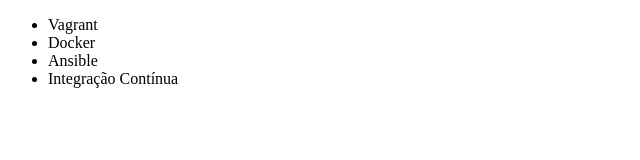
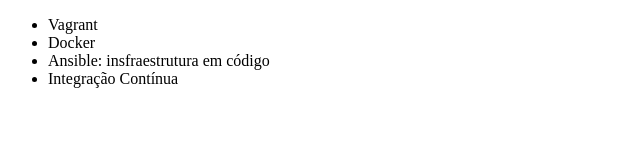
Before and after one commit to isakawamoto/alura-git, a plain HTML site: page index.html in a window 1280 px wide. Shown: the whole page, without its empty margins (0-640 px from the left). Drawn offline with Linux system fonts and the light colour scheme.

Commit message:
alteração do nome da Ansible

```diff
--- a/index.html
+++ b/index.html
@@ -8,7 +8,7 @@
     <ul>
         <li>Vagrant</li>
         <li>Docker</li>
-        <li>Ansible</li>
+        <li>Ansible: insfraestrutura em código</li>
         <li>Integração Contínua</li>
     </ul>
 </body>
```
